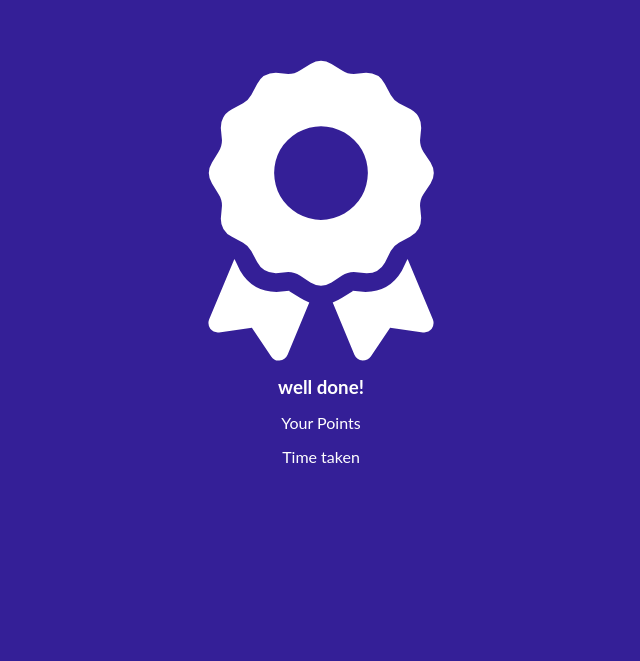
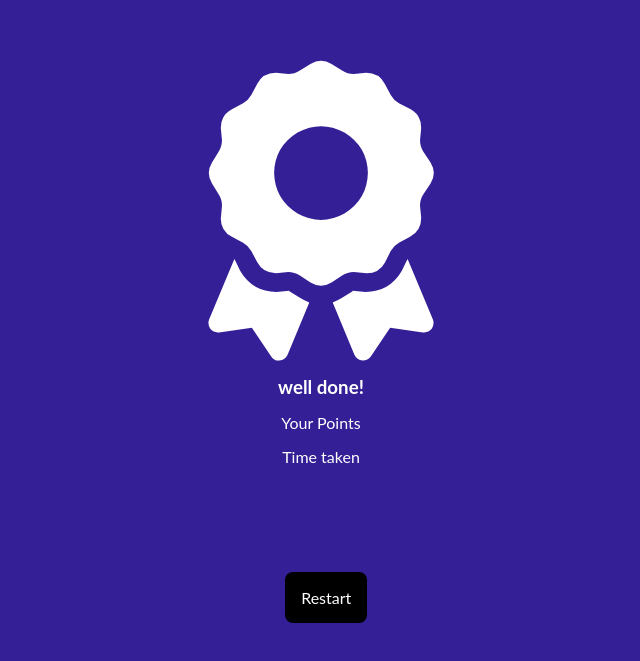
Before and after one commit to AfzalAli231/Javascript-Quiz-App, a plain HTML site: page end.html in a window 1280 px wide. Shown: the part 137-798 px from the top of the page, without its empty margins (319-959 px from the left). Drawn offline with Linux system fonts and the light colour scheme.

Commit message:
Add files via upload

```diff
--- a/dist/css/style.css
+++ b/dist/css/style.css
@@ -19,7 +19,15 @@ body {
   width: 400px;
 }
 
-.welcome_form {
+.restart{
+  text-decoration: none;
+  padding: 1rem;
+  background-color: black;
+  color: white;
+  border-radius: .5rem;
+  position: absolute;
+  bottom: 5%;
+  left: 47.2%;
 }
 
 .welcome_form input,
--- a/end.html
+++ b/end.html
@@ -4,7 +4,8 @@
     <meta charset="UTF-8">
     <meta name="viewport" content="width=device-width, initial-scale=1.0">
     <meta http-equiv="X-UA-Compatible" content="ie=edge">
-    <title>JavaScript Quiz</title>
+    <link rel="shortcut icon" href="./dist/quiz.ico" type="image/x-icon">
+    <title>Quiz End</title>
 
     <!-- style.css -->
     <link rel="stylesheet" href="dist/css/style.css">
@@ -16,6 +17,7 @@
            <h3 class="username">well done! <span class="name"></span></h3>
            <p class="userpoints">Your Points <span class="points"></span></p>
          <p class="usertime"> Time taken <span class="time_taken"></span></p>
+         <a href="./index.html" class="restart">Restart</a>
         </div>
     </div>
     <script src="https://kit.fontawesome.com/d56261bbb9.js"></script>
```
Also changed, not shown: index.html (+2 -1 lines), quiz.html (+2 -1 lines), dist/quiz.ico (added).
